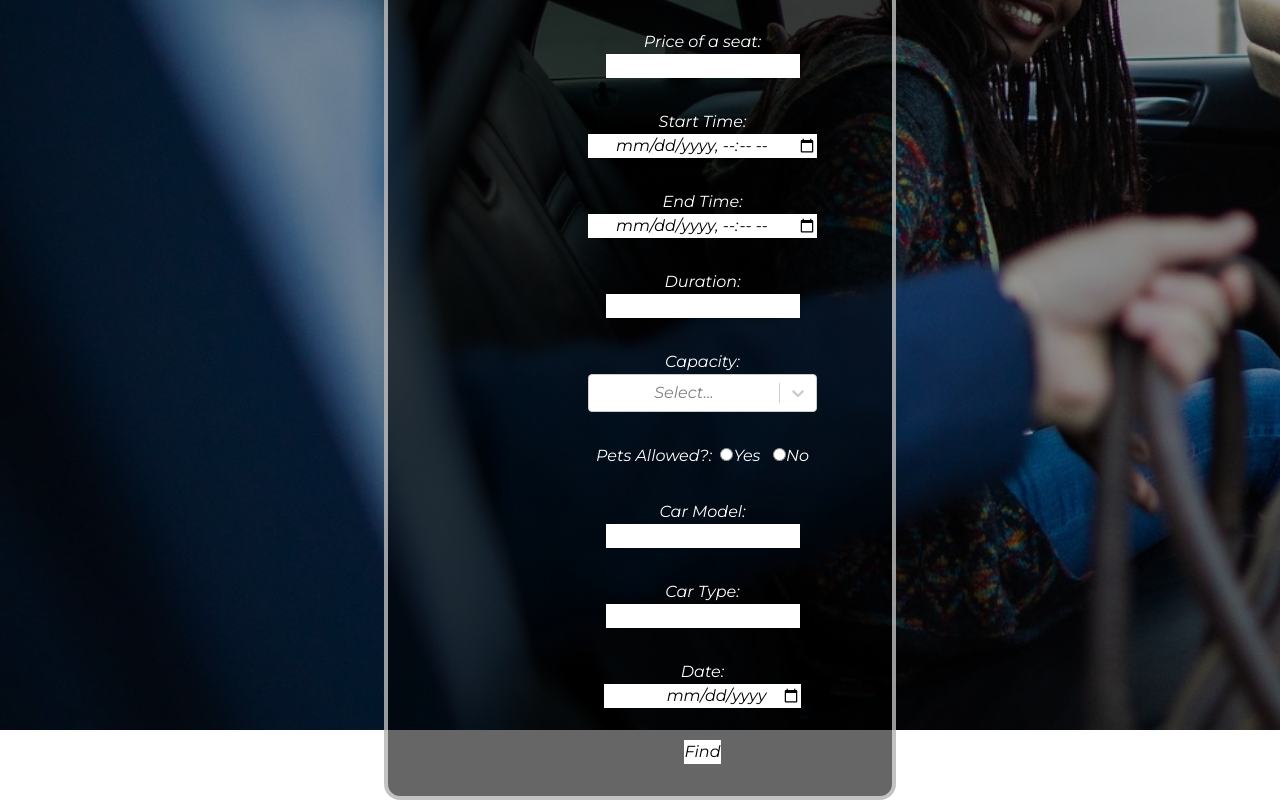
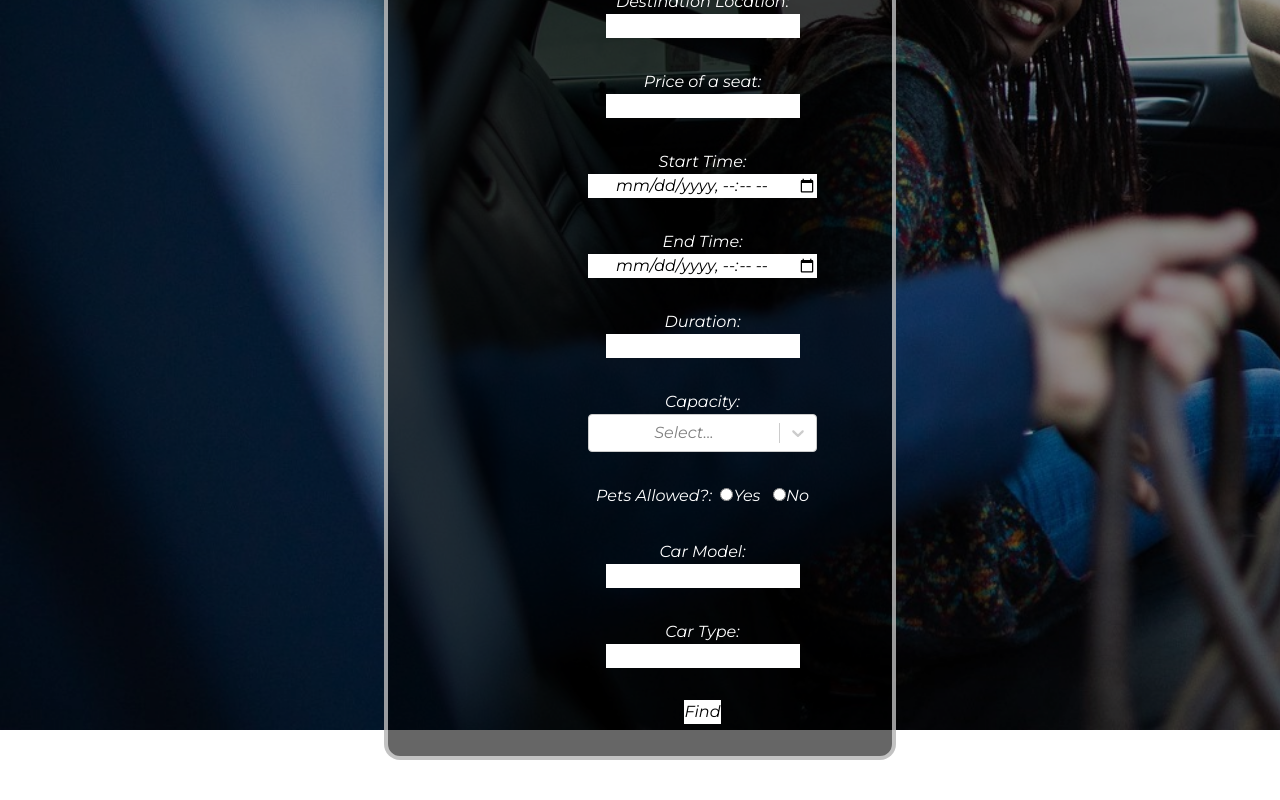
Before and after one commit to gvskalyan/rideshare, a React (Create React App) app in the folder front_end/: page /post in a window 1280 px wide. Shown: the part 616-1416 px from the top of the page. After the commit the page ends 1376 px from the top, so only its background shows below. Built offline with nearby package versions, Linux system fonts and the light colour scheme.

Commit message:
Post and Ride Pages update

```diff
--- a/front_end/src/Components/Find.js
+++ b/front_end/src/Components/Find.js
@@ -86,7 +86,7 @@ class MyComponent extends Component{
 
             <label>
               Date: <br></br>
-              <input type="date" name="date" value={this.state.date} onChange={this.handleDateChange} />
+              <input type="datetime-local" name="date" value={this.state.date} onChange={this.handleDateChange} />
             </label>
             <br></br>
 
--- a/front_end/src/Components/Post.js
+++ b/front_end/src/Components/Post.js
@@ -157,12 +157,6 @@ class MyComponent extends Component{
               <input type="text" name="cartype" id="carType" ></input>
             </label><br/>
 
-            <div><label class="la">
-              Date: <br></br>
-              <input type="date" name="date" value={this.state.date} onChange={this.handleDateChange} />
-            </label></div>
-            <br></br>
-
             <div>
               <input type="submit" color="primary mt-3" value="Find" />
             </div>
```
